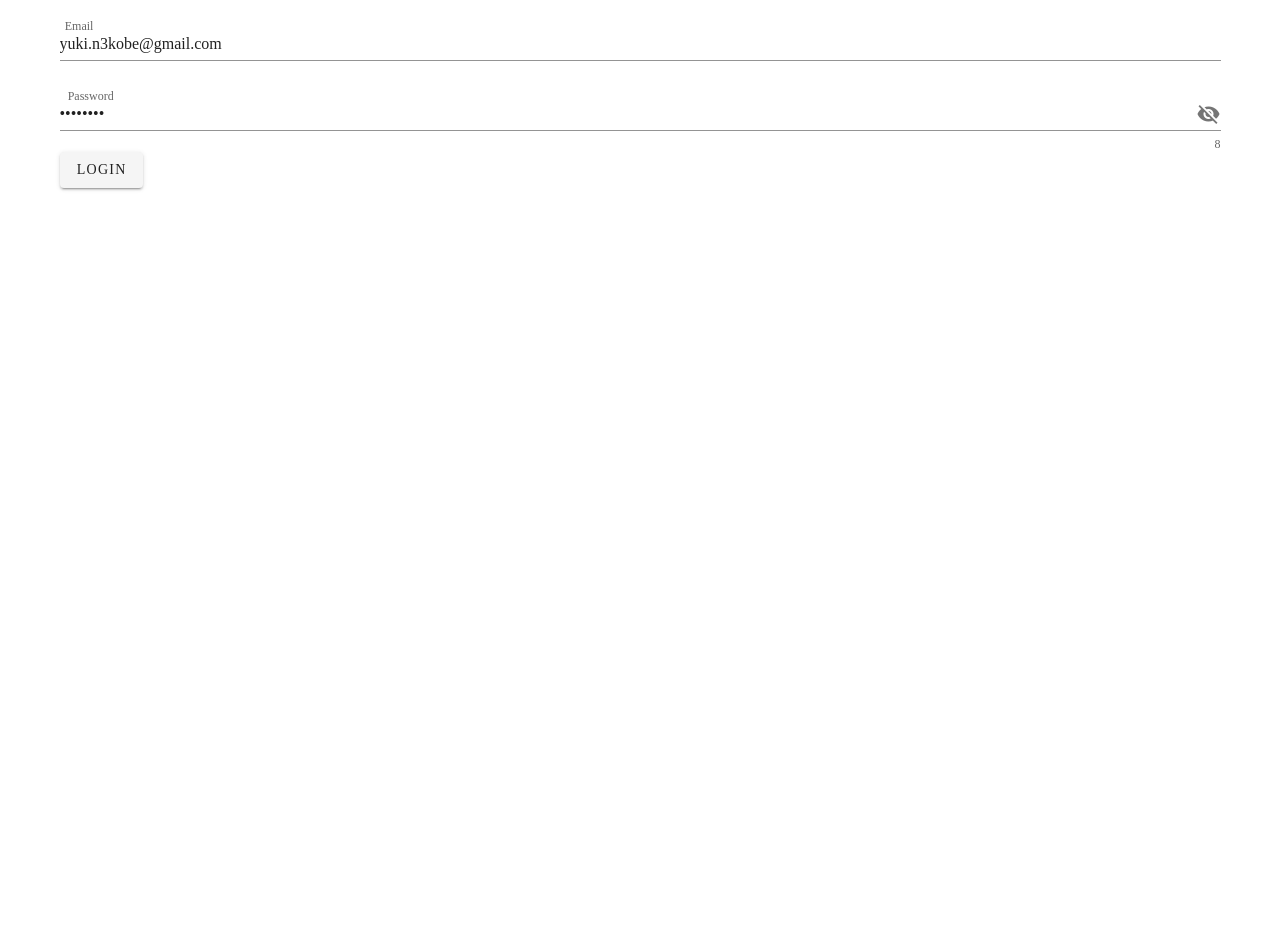
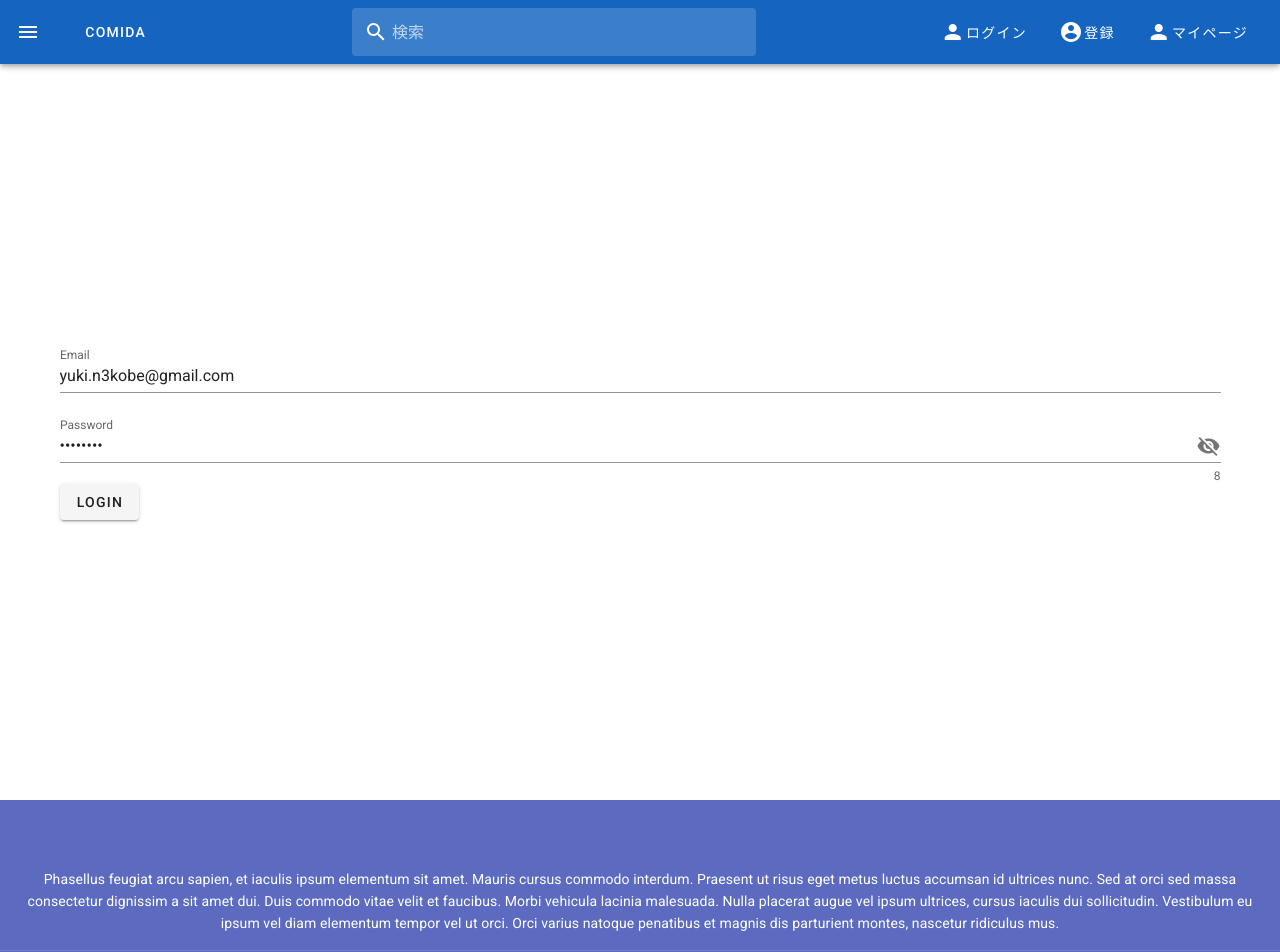
Before and after one commit to popokobe/comida-fe, a Nuxt app: page /login in a window 1280 px wide. Shown: the top 952 px of the page. Before the commit the page ends 800 px from the top, so only its background shows below. Built offline with nearby package versions, Linux system fonts and the light colour scheme.

Commit message:
メインページにコンポーネントを表示

```diff
--- a/layouts/default.vue
+++ b/layouts/default.vue
@@ -1,3 +1,27 @@
 <template>
-  <nuxt />
+  <v-app id="comida">
+    <v-content>
+      <NavigationDrawer />
+      <NavigationBar />
+
+      <v-container class="fill-height" fluid>
+        <nuxt />
+      </v-container>
+      <Footer />
+    </v-content>
+  </v-app>
 </template>
+
+<script>
+import NavigationDrawer from '@/components/NavigationDrawer'
+import NavigationBar from '@/components/NavigationBar'
+import Footer from '@/components/Footer'
+
+export default {
+  components: {
+    NavigationDrawer,
+    NavigationBar,
+    Footer
+  }
+}
+</script>
--- a/pages/index.vue
+++ b/pages/index.vue
@@ -1,18 +1,23 @@
 <template>
-  <div class="index">
-    <h1>とりあえずテスト</h1>
-    <p>{{ data }}</p>
-  </div>
+  <PostList :items="$store.state.posts" />
 </template>
 
 <script>
+import PostList from '@/components/PostList'
+
 export default {
-  async asyncData({ $axios, params }) {
-    const endpoint = 'api/v0/posts/1'
-    const response = await $axios.$get(endpoint)
-    return {
-      data: response
+  components: {
+    PostList
+  },
+  async asyncData({ $axios, store }) {
+    const endpoint = 'api/v0/posts'
+    const res = await $axios.$get(endpoint)
+
+    const posts = {}
+    for (let i = 0; i < res.length; i++) {
+      posts[`post${i}`] = res[i]
     }
+    store.dispatch('setPosts', posts)
   }
 }
 </script>
--- /dev/null
+++ b/pages/test.vue
@@ -0,0 +1,21 @@
+<template>
+  <div class="index">
+    <h1>とりあえずテスト</h1>
+    <p>{{ data }}</p>
+  </div>
+</template>
+
+<script>
+export default {
+  async asyncData({ $axios, params }) {
+    const endpoint = 'api/v0/posts/'
+    const response = await $axios.$get(endpoint)
+    return {
+      data: response
+    }
+  },
+  mounted() {
+    console.log(this.data)
+  }
+}
+</script>
```
Also changed, not shown: pages/README.md (deleted).
